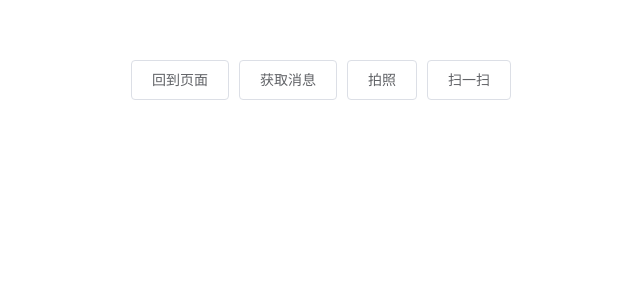
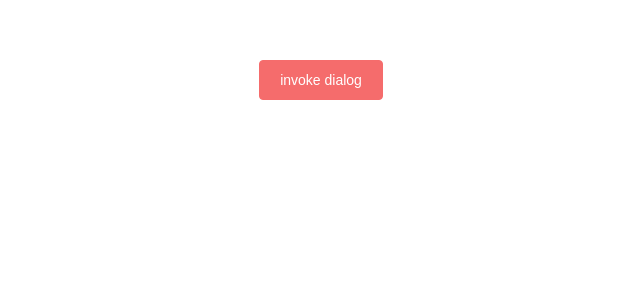
Before and after one commit to bighamD/vue-common-form, a Vue app: page / in a window 1280 px wide. Shown: the top 300 px of the page, without its empty margins (319-959 px from the left). Built offline with nearby package versions, Linux system fonts and the light colour scheme.

Commit message:
revert: refactor(demo): 回滚代码

```diff
--- a/src/App.vue
+++ b/src/App.vue
@@ -1,11 +1,6 @@
 <template>
   <div id="app">
-    <!-- <custom-form></custom-form> -->
-    <el-button @click="back">回到页面</el-button>
-
-    <el-button @click="msg">获取消息</el-button>
-    <el-button @click="image">拍照</el-button>
-    <el-button @click="scan">扫一扫</el-button>
+    <custom-form></custom-form>
 
   </div>
 </template>
@@ -17,25 +12,6 @@ export default {
   name: 'App',
   components: {
     CustomForm
-  }
-  ,
-  methods: {
-    back() {
-      console.log(location.href)
-      SDK.navigateBack({
-        redirectUrl: location.href
-      })
-    },
-    msg() {
-
-    },
-    async image() {
-      const res = await SDK.chooseImage();
-      console.log('chooseImage ret', res)
-    },
-    scan() {
-      SDK.scanQRCode();
-    }
   }
 }
 </script>
--- a/src/views/form.vue
+++ b/src/views/form.vue
@@ -209,32 +209,6 @@ export default {
       console.log(item);
     },
     async invoke() {
-      window.J.postMessage({
-        type: 'message',
-        data: {
-          formdata: this.formData,
-          callback: '6767',
-          callback: (res => {
-            console.log('res', res)
-          }).toString()
-        }
-      })
-
-      var info = window.J.getMchInfo();
-      console.log(info)
-
-    var info2 = window.J.getAppId();
-      console.log('appid', info2)
-      // window.J.postMessage({
-      //   type: 'navigateBack',
-      //   data: {
-      //     name: 1234,
-      //   }
-      // })
-      setTimeout(() => {
-
-        window.J.navigateBack();
-      }, 1000)
 
       // return;
       const data = await this.$dialog.invoke({
```
